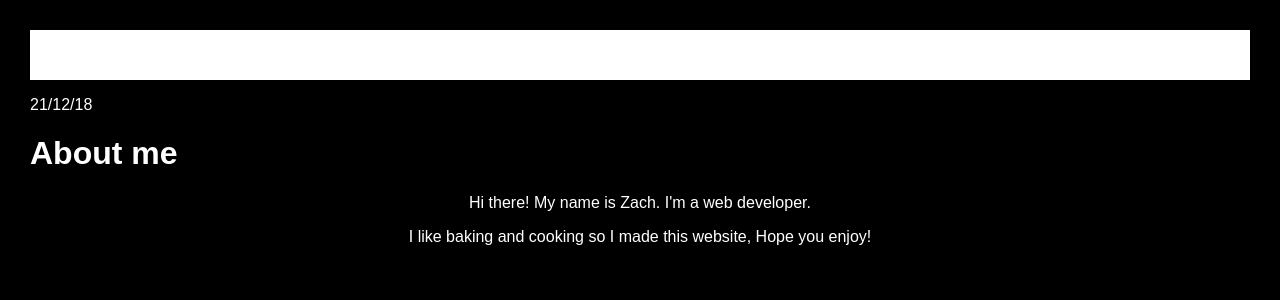
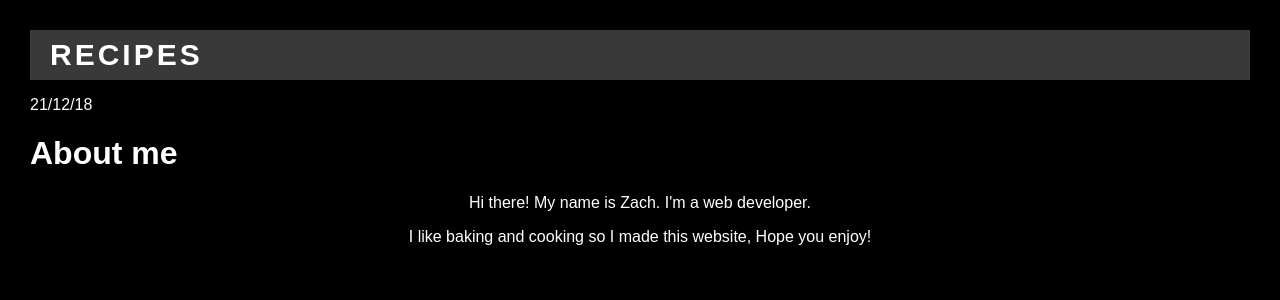
Before and after one commit to zachstep05/zachstep05.github.io, a PHP site: page /about.html in a window 1280 px wide. Shown: the top 300 px of the page. Run offline with PHP 8.4, Linux system fonts and the light colour scheme.

Commit message:
Update styles.css

```diff
--- a/styles.css
+++ b/styles.css
@@ -5,7 +5,7 @@ body {
   font-family: 'Montserrat', sans-serif;
 }
 #header {
-  background-color: #FFFFFF;
+  background-color: #393939;
   height: 50px;
   line-height: 50px;
 }
```
